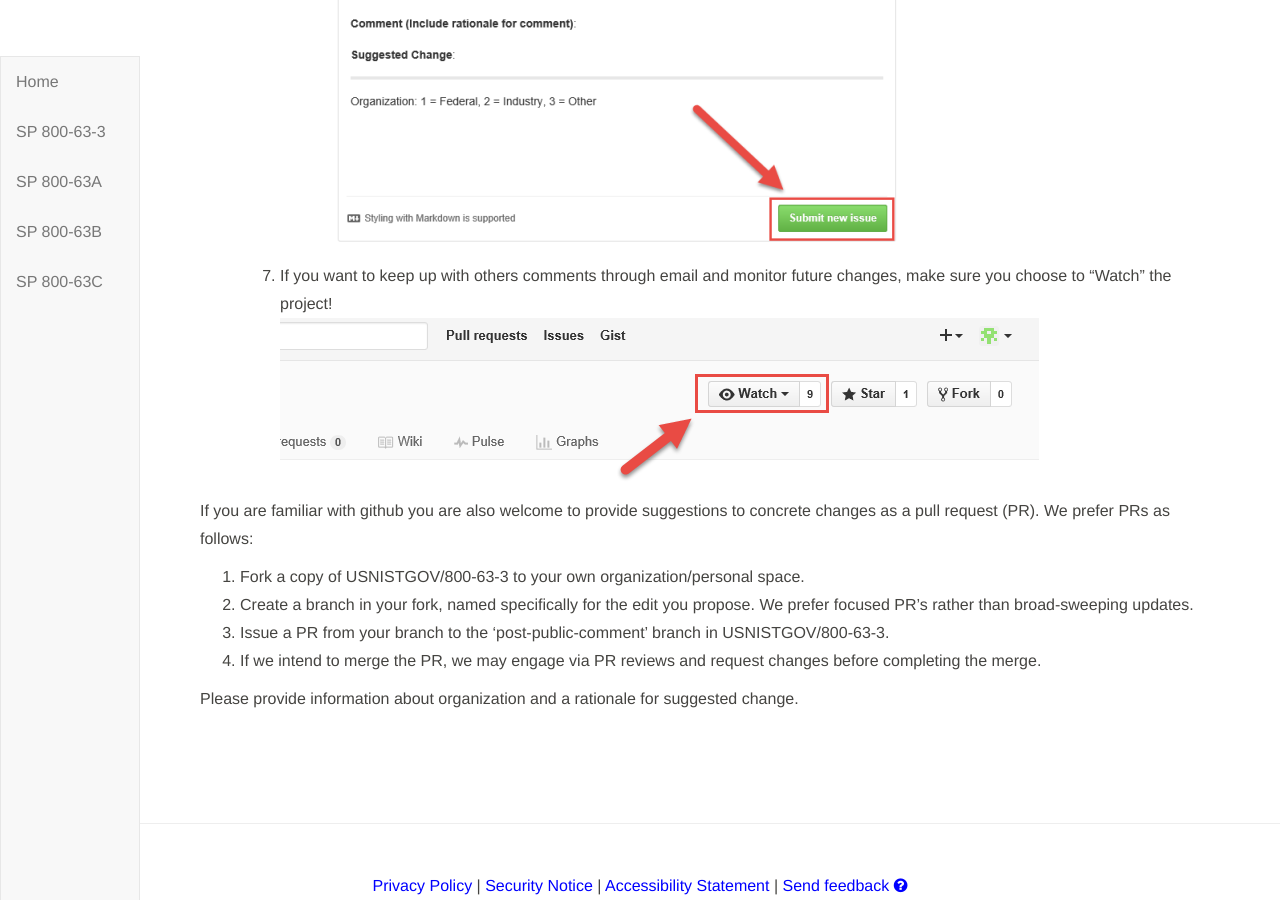
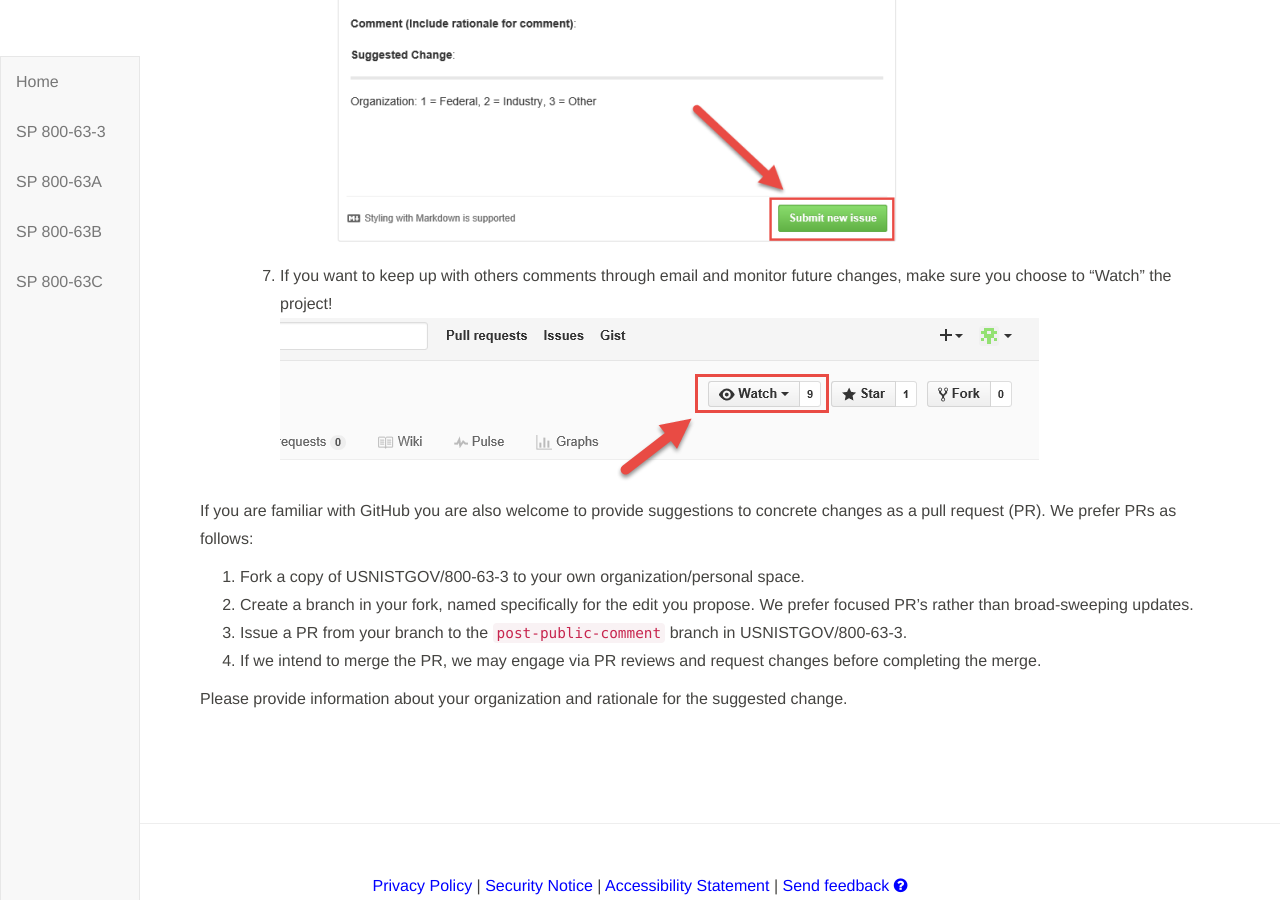
Before and after one commit to usnistgov/800-63-3, a Jekyll site: the page built from comment_help.md, in a window 1280 px wide and 900 px high, scrolled down 2549 px. Built offline with Jekyll 4.4.1, drawn with Linux system fonts in a browser that asks for light colours; some of the changed text lies outside the part shown.

Commit message:
Apply edits per Jim Fenton PR review.

```diff
--- a/comment_help.md
+++ b/comment_help.md
@@ -47,11 +47,11 @@ description: "Guide on providing feedback"
     7. If you want to keep up with others comments through email and monitor future changes, make sure you choose to “Watch” the project!
     ![Watch project](assets/watch_project.png)
 
-If you are familiar with github you are also welcome to provide suggestions to concrete changes as a pull request (PR). We prefer PRs as follows:
+If you are familiar with GitHub you are also welcome to provide suggestions to concrete changes as a pull request (PR). We prefer PRs as follows:
 
 1. Fork a copy of USNISTGOV/800-63-3 to your own organization/personal space.
 2. Create a branch in your fork, named specifically for the edit you propose.  We prefer focused PR's rather than broad-sweeping updates.
-3. Issue a PR from your branch to the 'post-public-comment' branch in USNISTGOV/800-63-3.
+3. Issue a PR from your branch to the `post-public-comment` branch in USNISTGOV/800-63-3.
 4. If we intend to merge the PR, we may engage via PR reviews and request changes before completing the merge.
 
-Please provide information about organization and a rationale for suggested change.
+Please provide information about your organization and rationale for the suggested change.
```
Also changed, not shown: other parts of comment_help.md (+3 -3 lines), .github/ISSUE_TEMPLATE.md.
